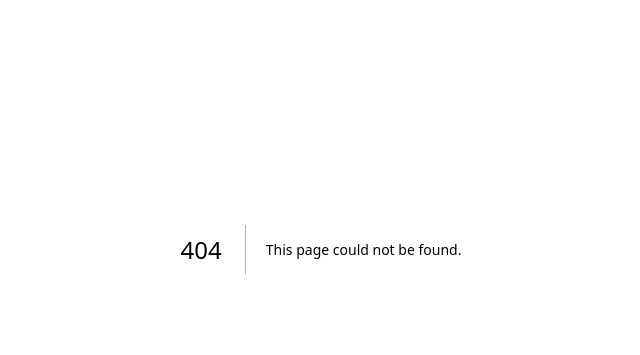
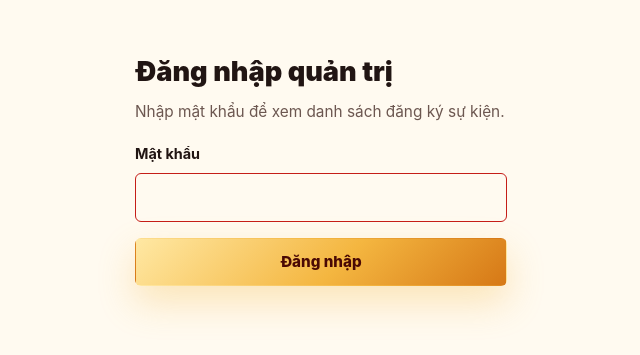
Before and after one commit to happylot/vpg, a Next.js app: page /quan-tri in a window 1280 px wide. Before the commit this address had no page. Shown: the part 151-506 px from the top of the page, without its empty margins (319-959 px from the left). Built offline with nearby package versions, Linux system fonts and the light colour scheme.

Commit message:
Add password-protected admin page listing all registrations

```diff
--- /dev/null
+++ b/app/api/admin/login/route.ts
@@ -0,0 +1,30 @@
+import { ADMIN_COOKIE, hashAdminPassword } from "../../../quan-tri/auth";
+
+export async function POST(request: Request) {
+  const adminPassword = process.env.ADMIN_PASSWORD;
+  if (!adminPassword) {
+    return Response.json(
+      { error: "Chưa cấu hình ADMIN_PASSWORD trên server." },
+      { status: 500 }
+    );
+  }
+
+  const payload = (await request.json()) as { password?: string };
+  const password = payload.password ?? "";
+
+  if (password !== adminPassword) {
+    return Response.json({ error: "Sai mật khẩu." }, { status: 401 });
+  }
+
+  const token = await hashAdminPassword(adminPassword);
+  const isHttps = request.url.startsWith("https:");
+
+  const response = Response.json({ ok: true });
+  response.headers.append(
+    "Set-Cookie",
+    `${ADMIN_COOKIE}=${token}; Path=/; Max-Age=2592000; HttpOnly; SameSite=Lax${
+      isHttps ? "; Secure" : ""
+    }`
+  );
+  return response;
+}
--- /dev/null
+++ b/app/api/admin/logout/route.ts
@@ -0,0 +1,13 @@
+import { ADMIN_COOKIE } from "../../../quan-tri/auth";
+
+export async function POST() {
+  const response = new Response(null, {
+    status: 303,
+    headers: { Location: "/quan-tri" },
+  });
+  response.headers.append(
+    "Set-Cookie",
+    `${ADMIN_COOKIE}=; Path=/; Max-Age=0; HttpOnly; SameSite=Lax`
+  );
+  return response;
+}
--- a/app/globals.css
+++ b/app/globals.css
@@ -2471,3 +2471,152 @@ main {
     display: none;
   }
 }
+
+/* Admin registrations page (/quan-tri) */
+
+.admin-login {
+  display: grid;
+  max-width: 420px;
+  min-height: 70vh;
+  align-content: center;
+  gap: 8px;
+  margin: 0 auto;
+  padding: 24px;
+}
+
+.admin-login h1 {
+  margin: 0;
+  color: var(--ink);
+  font-size: 1.7rem;
+  font-weight: 900;
+}
+
+.admin-login p {
+  margin: 0 0 12px;
+  color: var(--muted);
+  font-size: 0.96rem;
+}
+
+.admin-login__form {
+  display: grid;
+  gap: 16px;
+}
+
+.admin-login__form label {
+  display: grid;
+  gap: 8px;
+}
+
+.admin-login__form span {
+  color: var(--ink);
+  font-size: 0.9rem;
+  font-weight: 750;
+}
+
+.admin-login__form input {
+  padding: 12px 14px;
+  border: 1px solid var(--line);
+  border-radius: 6px;
+  font-family: inherit;
+  font-size: 0.98rem;
+}
+
+.admin-login__form input:focus {
+  outline: none;
+  border-color: var(--scarlet);
+}
+
+.admin-login__error {
+  margin: 0;
+  padding: 10px 12px;
+  border: 1px solid rgba(197, 29, 24, 0.3);
+  border-radius: 6px;
+  background: rgba(197, 29, 24, 0.06);
+  color: var(--scarlet);
+  font-size: 0.9rem;
+  font-weight: 700;
+}
+
+.admin-page {
+  width: min(1280px, calc(100% - 40px));
+  margin: 0 auto;
+  padding: 40px 0 80px;
+}
+
+.admin-page__header {
+  display: flex;
+  flex-wrap: wrap;
+  align-items: flex-end;
+  justify-content: space-between;
+  gap: 16px;
+  margin-bottom: 28px;
+}
+
+.admin-page__header h1 {
+  margin: 0;
+  color: var(--ink);
+  font-size: 1.9rem;
+  font-weight: 900;
+}
+
+.admin-page__count {
+  margin: 6px 0 0;
+  color: var(--scarlet);
+  font-size: 0.94rem;
+  font-weight: 800;
+}
+
+.admin-page__empty {
+  padding: 28px;
+  border: 1px dashed var(--line);
+  border-radius: 8px;
+  color: var(--muted);
+  text-align: center;
+}
+
+.admin-table-wrap {
+  overflow-x: auto;
+  border: 1px solid var(--line);
+  border-radius: 8px;
+}
+
+.admin-table {
+  width: 100%;
+  min-width: 900px;
+  border-collapse: collapse;
+  font-size: 0.9rem;
+}
+
+.admin-table th,
+.admin-table td {
+  padding: 12px 14px;
+  border-bottom: 1px solid var(--line);
+  text-align: left;
+  white-space: nowrap;
+}
+
+.admin-table th {
+  background: #fff2d4;
+  color: var(--wine);
+  font-size: 0.76rem;
+  font-weight: 900;
+  text-transform: uppercase;
+}
+
+.admin-table tbody tr:hover {
+  background: rgba(142, 16, 16, 0.04);
+}
+
+.admin-table tbody tr:last-child td {
+  border-bottom: none;
+}
+
+@media (max-width: 760px) {
+  .admin-page {
+    padding: 28px 0 60px;
+  }
+
+  .admin-page__header h1 {
+    font-size: 1.5rem;
+  }
+}
--- /dev/null
+++ b/app/quan-tri/auth.ts
@@ -0,0 +1,10 @@
+export const ADMIN_COOKIE = "vpg_admin_auth";
+const SALT = "vpg-admin-salt";
+
+export async function hashAdminPassword(password: string) {
+  const data = new TextEncoder().encode(`${password}:${SALT}`);
+  const digest = await crypto.subtle.digest("SHA-256", data);
+  return Array.from(new Uint8Array(digest))
+    .map((byte) => byte.toString(16).padStart(2, "0"))
+    .join("");
+}
--- /dev/null
+++ b/app/quan-tri/login-form.tsx
@@ -0,0 +1,66 @@
+"use client";
+
+import { useState, type FormEvent } from "react";
+
+export function LoginForm() {
+  const [password, setPassword] = useState("");
+  const [error, setError] = useState("");
+  const [loading, setLoading] = useState(false);
+
+  async function handleSubmit(event: FormEvent<HTMLFormElement>) {
+    event.preventDefault();
+    setLoading(true);
+    setError("");
+
+    try {
+      const response = await fetch("/api/admin/login", {
+        method: "POST",
+        headers: { "Content-Type": "application/json" },
+        body: JSON.stringify({ password }),
+      });
+
+      if (!response.ok) {
+        const result = (await response.json()) as { error?: string };
+        setError(result.error ?? "Đăng nhập thất bại.");
+        setLoading(false);
+        return;
+      }
+
+      window.location.reload();
+    } catch {
+      setError("Không thể kết nối tới server.");
+      setLoading(false);
+    }
+  }
+
+  return (
+    <div className="admin-login">
+      <h1>Đăng nhập quản trị</h1>
+      <p>Nhập mật khẩu để xem danh sách đăng ký sự kiện.</p>
+      <form className="admin-login__form" onSubmit={handleSubmit}>
+        <label>
+          <span>Mật khẩu</span>
+          <input
+            type="password"
+            value={password}
+            onChange={(event) => setPassword(event.target.value)}
+            required
+            autoFocus
+          />
+        </label>
+        {error && (
+          <p className="admin-login__error" role="alert">
+            {error}
+          </p>
+        )}
+        <button
+          type="submit"
+          className="button button--primary"
+          disabled={loading}
+        >
+          {loading ? "Đang kiểm tra..." : "Đăng nhập"}
+        </button>
+      </form>
+    </div>
+  );
+}
--- /dev/null
+++ b/app/quan-tri/page.tsx
@@ -0,0 +1,111 @@
+import { desc } from "drizzle-orm";
+import { cookies } from "next/headers";
+import type { Metadata } from "next";
+import { withDb } from "../../db";
+import { eventRegistrations } from "../../db/schema";
+import { events } from "../events/data";
+import { ADMIN_COOKIE, hashAdminPassword } from "./auth";
+import { LoginForm } from "./login-form";
+
+export const dynamic = "force-dynamic";
+
+export const metadata: Metadata = {
+  title: "Quản trị đăng ký | Vproud",
+  robots: { index: false, follow: false },
+};
+
+async function isAuthenticated() {
+  const adminPassword = process.env.ADMIN_PASSWORD;
+  if (!adminPassword) return false;
+
+  const cookieStore = await cookies();
+  const token = cookieStore.get(ADMIN_COOKIE)?.value;
+  if (!token) return false;
+
+  const expected = await hashAdminPassword(adminPassword);
+  return token === expected;
+}
+
+function formatDateTime(value: Date) {
+  return value.toLocaleString("vi-VN", {
+    dateStyle: "short",
+    timeStyle: "short",
+  });
+}
+
+export default async function AdminPage() {
+  const authed = await isAuthenticated();
+
+  if (!authed) {
+    return (
+      <main className="admin-page">
+        <LoginForm />
+      </main>
+    );
+  }
+
+  const registrations = await withDb(async ({ db }) =>
+    db
+      .select()
+      .from(eventRegistrations)
+      .orderBy(desc(eventRegistrations.createdAt)),
+  );
+
+  const eventTitleBySlug = new Map(
+    events.map((event) => [event.slug, event.title]),
+  );
+
+  return (
+    <main className="admin-page">
+      <div className="admin-page__header">
+        <div>
+          <p className="section-label">Quản trị</p>
+          <h1>Danh sách đăng ký sự kiện</h1>
+          <p className="admin-page__count">
+            {registrations.length} lượt đăng ký
+          </p>
+        </div>
+        <form action="/api/admin/logout" method="post">
+          <button type="submit" className="button button--dark">
+            Đăng xuất
+          </button>
+        </form>
+      </div>
+
+      {registrations.length === 0 ? (
+        <p className="admin-page__empty">Chưa có ai đăng ký sự kiện nào.</p>
+      ) : (
+        <div className="admin-table-wrap">
+          <table className="admin-table">
+            <thead>
+              <tr>
+                <th>Thời gian</th>
+                <th>Sự kiện</th>
+                <th>Họ và tên</th>
+                <th>Số điện thoại</th>
+                <th>Email</th>
+                <th>Doanh nghiệp</th>
+                <th>Chức vụ</th>
+                <th>Ghi chú</th>
+              </tr>
+            </thead>
+            <tbody>
+              {registrations.map((row) => (
+                <tr key={row.id}>
+                  <td>{formatDateTime(row.createdAt)}</td>
+                  <td>{eventTitleBySlug.get(row.eventSlug) ?? row.eventSlug}</td>
+                  <td>{row.fullName}</td>
+                  <td>{row.phone}</td>
+                  <td>{row.email || "—"}</td>
+                  <td>{row.company || "—"}</td>
+                  <td>{row.role || "—"}</td>
+                  <td>{row.note || "—"}</td>
+                </tr>
+              ))}
+            </tbody>
+          </table>
+        </div>
+      )}
+    </main>
+  );
+}
```
Also changed, not shown: 2 other files (tests, documents, lock files or other folders).
